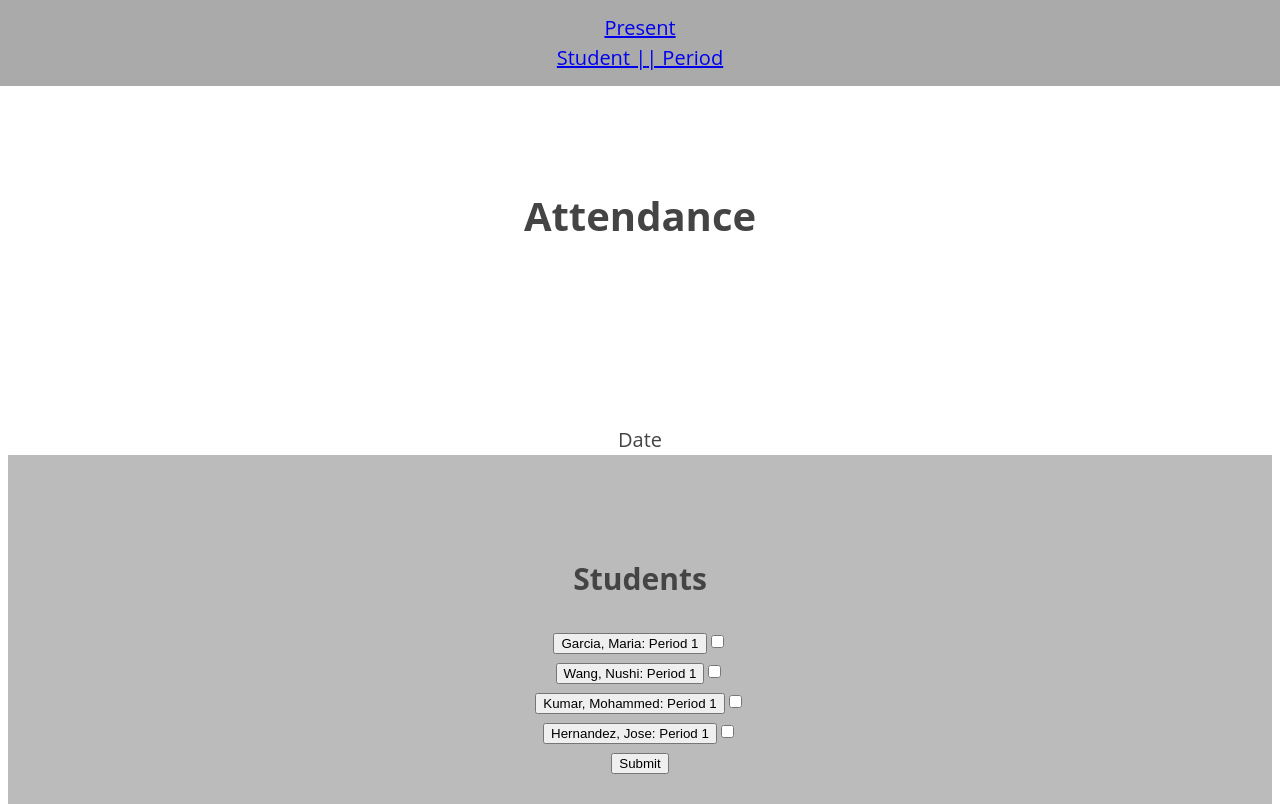
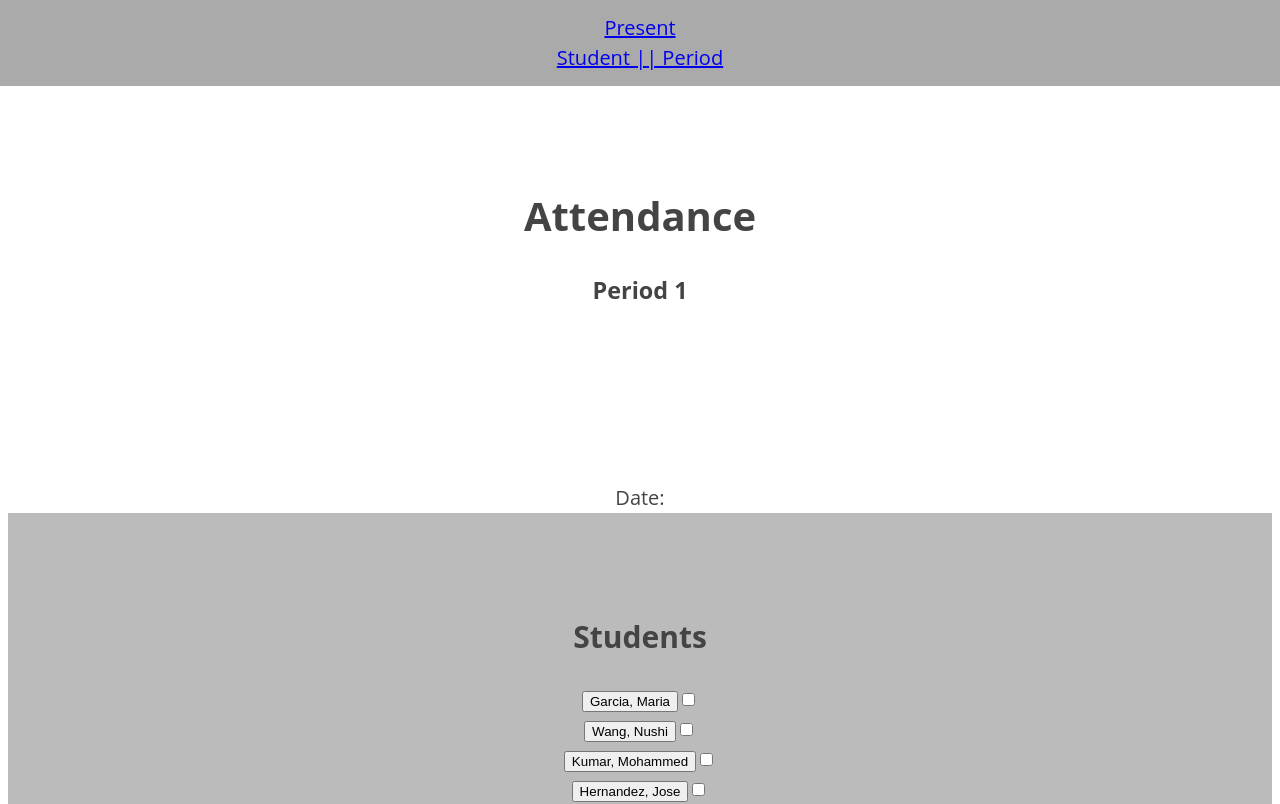
Before and after one commit to bluwakpa/fullstack-noteful, a React (Create React App) app: page /attendance/1 in a window 1280 px wide. Shown: the top 804 px of the page. Built offline with nearby package versions, Linux system fonts and the light colour scheme.

Commit message:
Calendar Notes

```diff
--- a/src/ApiContext.js
+++ b/src/ApiContext.js
@@ -3,6 +3,7 @@ import React from 'react'
 export default React.createContext({
   periods: [],
   students: [],
+  present: [],
   addPeriod: () => {},
   addStudent: () => {},
   editStudent: () => {},
--- a/src/Attendance.js
+++ b/src/Attendance.js
@@ -43,10 +43,13 @@ export default function Attendance(props) {
             <header>
 
                 <h1>Attendance</h1>
+                <h3>
+                    Period {period}
+                </h3>
             </header>
 
             <article className="form-section">
-                <label className="dream-date-label" htmlFor="date-month">Date</label>
+                <label className="dream-date-label" htmlFor="date-month">Date: {data.modified} </label>
                 {/* <input type="number" name="date-month" id="date-month" placeholder="01" min="1" max="12" required="" /> .
                 <input type="number" name="date-day" className="date-day" placeholder="01" min="1" max="31" required="" /> .
                 <input type="number" name="date-year" className="date-year" placeholder="2021" min="2021" max="2031" required="" /> */}
@@ -55,13 +58,13 @@ export default function Attendance(props) {
             <section className="form-section dream-type-section">
                 <h2>Students</h2>
 
-                {
+                {/* {
                     filteredStudents.forEach(student => (
                         <label htmlFor="dream-type-normal">
                             <h3>Period {student.class_period}</h3>
                         </label>
                     ))
-                }
+                } */}
 
                 <form>
                     {/* student names Link to EditStudent */}
--- a/src/StudentAttendance.js
+++ b/src/StudentAttendance.js
@@ -5,12 +5,7 @@ import { v4 as uuidv4 } from 'uuid';
 import ReactDOM from 'react-dom';
 
 export default function StudentAttendance({ student, updateStudents }) {
-    const [present, setPresent] = useState(student.present)
-    // const [periods, setPeriods] = useState(data.periods)
-    // const [students, setStudents] = useState(data.students)
-    // const [firstName, setFirstName] = useState(student.first_name)
-    // const [lastName, setLastName] = useState(student.last_name)
-    // const [classPeriod, setClassPeriod] = useState(student.class_period)
+    const [present, setPresent] = useState(student.present);
     const [value, onChange] = useState(new Date());
 
     const init = {
@@ -19,12 +14,22 @@ export default function StudentAttendance({ student, updateStudents }) {
         period: ""
     }
 
+    const [formData, setFormData] = useState(init)
+    // const [periods, setPeriods] = useState(data.periods)
+    // const [students, setStudents] = useState(data.students)
+    // const [firstName, setFirstName] = useState(student.first_name)
+    // const [lastName, setLastName] = useState(student.last_name)
+    // const [classPeriod, setClassPeriod] = useState(student.class_period)
+    const context = useContext(ApiContext)
+
+
+    //1
     let attendance = []
 
     // set attendance to a global state
     // context grab attendance
 
-    const [formData, setFormData] = useState(init)
+
     const handleChange = (e) => {
         setPresent(e.target.value)
         attendance.push({
@@ -34,6 +39,32 @@ export default function StudentAttendance({ student, updateStudents }) {
         })
         console.log('attendance', attendance)
     }
+
+    //2
+    // const handleChange = (e) => {
+    //     present = !present; // replace attendance array []
+    // }
+
+
+
+    // Mike:
+    // As far as I can tell, the "attendance array" in StudentAttendance is not necessary.
+    // StudentAttendance is only showing one student at a time, and that `student` object
+    // is passed in through its props. Great composition! Instead of an `attendance` array,
+    // we can use a `present` boolean that defaults to `student.present`. Then the `handleChange`
+    // function can look like this.
+
+
+    // Then, when the user submits the StudentAttendance form, we can update that student.
+    // I see that `editStudent` exists on the context; we'll need to define that function in App,
+    // and make that context available to the StudentAttendance component.
+    // Now we can go to App and define `editStudent`. It should take in a student object and update
+    // that student in App's state. I'm assuming that a student's ID will never change.
+
+    // Make sure to put `editStudent` on App's `value` as well, that way it will be available on the context.
+    // In StudentCalendar, you can also add the `useContext(ApiContext)` hook; then it can use the `students`
+    // from that context instead of from the data file. That way, any time StudentAttendance changes a student,
+    // StudentCalendar should reflect that change, since they're both using the context.
 
     // Jonathan:
     // I think you could make attendance into a local state property
@@ -89,10 +120,13 @@ export default function StudentAttendance({ student, updateStudents }) {
             <label htmlFor="present">
                 <Link to={`/edit-student/${student.id}`}>
                     <button type='submit'>
-                        <span>{student.last_name}, {student.first_name}: Period {student.class_period}</span>
+                        <span>{student.last_name}, {student.first_name}</span>
+                        {/* : Period {student.class_period} */}
                     </button>
                 </Link>
                 <input onChange={(e) => handleChange(e, student.id)} type="checkbox" name="present" id="present" value={present} className="present"></input>
+                {/* 3 No longer need .id
+                <input onChange={handleChange} type="checkbox" name="present" id="present" value={present} className="present"></input> */}
             </label>
         </div>
     )
--- a/src/StudentCalendar.js
+++ b/src/StudentCalendar.js
@@ -11,14 +11,17 @@ export default function StudentCalendar({ match }) {
     const [value, onChange] = useState(new Date());
     const [present, setPresent] = useState(student.present)
     const [attendance, setAttendance] = useState(data.attendance)
-    console.log(student)
+    // console.log(student)
+    console.log(data.students)
+    // console.log(match.params.id)
 
     return (
         <main role="main">
             <header role="banner">
                 <h2>Student Calendar</h2>
                 <h3>
-                    {student.first_name} {student.last_name}
+                    {student.first_name} {student.last_name} <br />
+                    Period {student.class_period}
                 </h3>
 
                 <div>
```
Also changed, not shown: src/App.js (+11 -0 lines), 1 other file (tests, documents, lock files or other folders).
